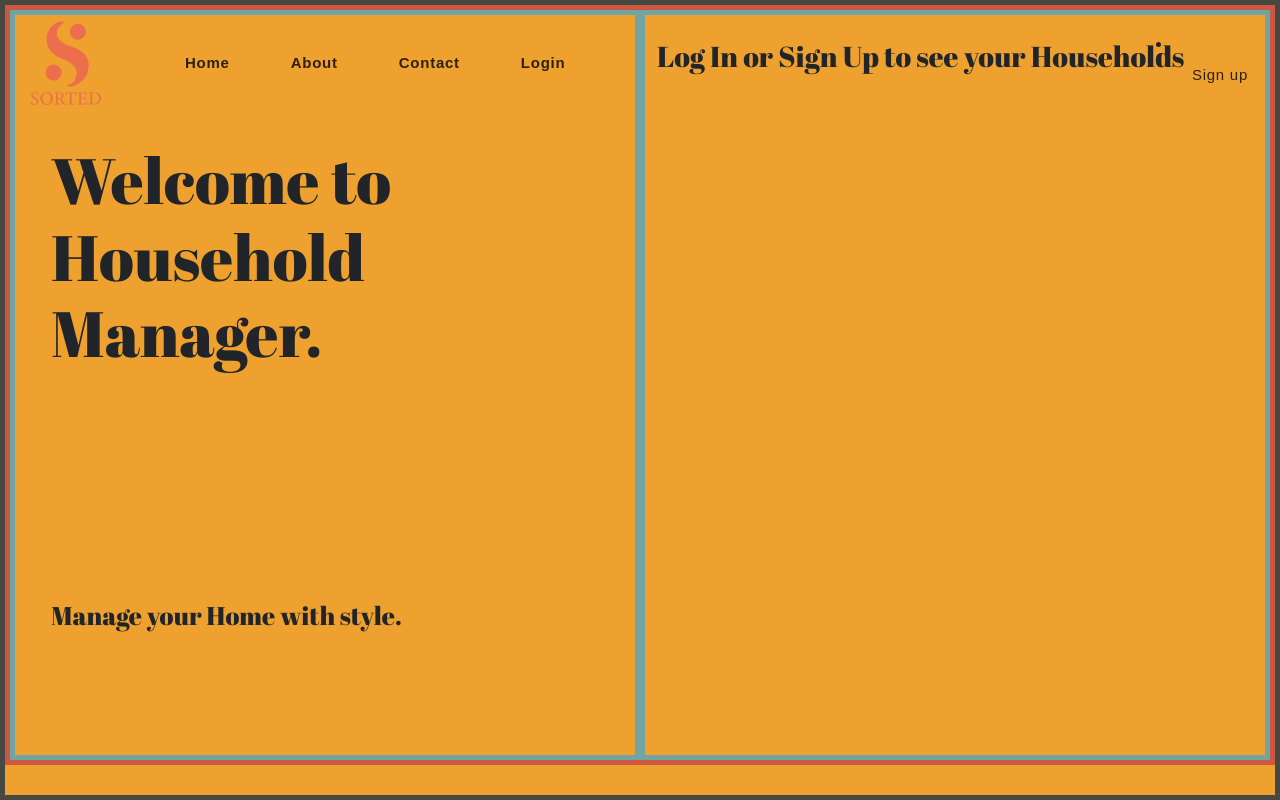
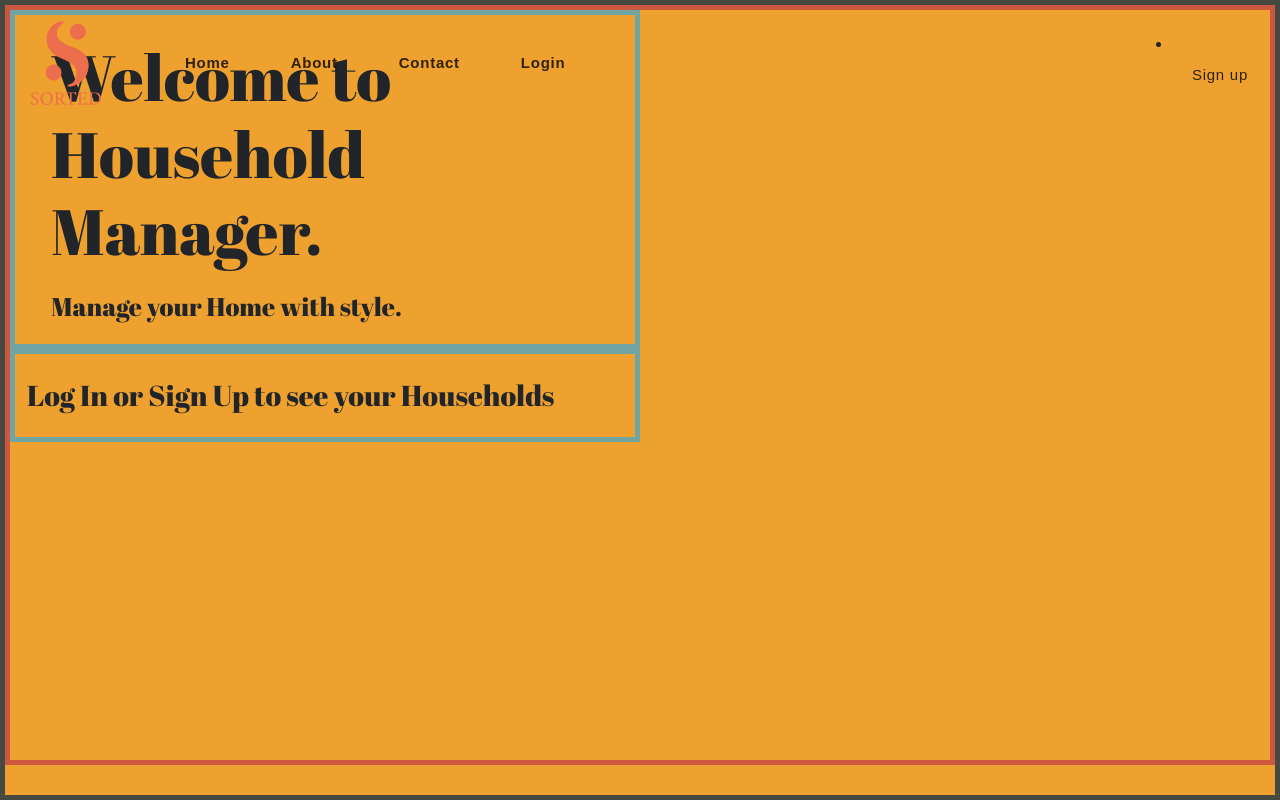
Before and after one commit to Ard847/project3, a React (Create React App) app in the folder client/: page / in a window 1280 px wide. Built offline with nearby package versions, Linux system fonts and the light colour scheme.

Commit message:
removed some page styling from app.css

```diff
--- a/client/src/App/App.css
+++ b/client/src/App/App.css
@@ -1,7 +1,5 @@
 main {
-  display: flex;
-  justify-content: center;
-  max-width: 100vw;
+
   min-height: calc(100vh - 40px);
 
   border: 5px solid var(--red);
```
